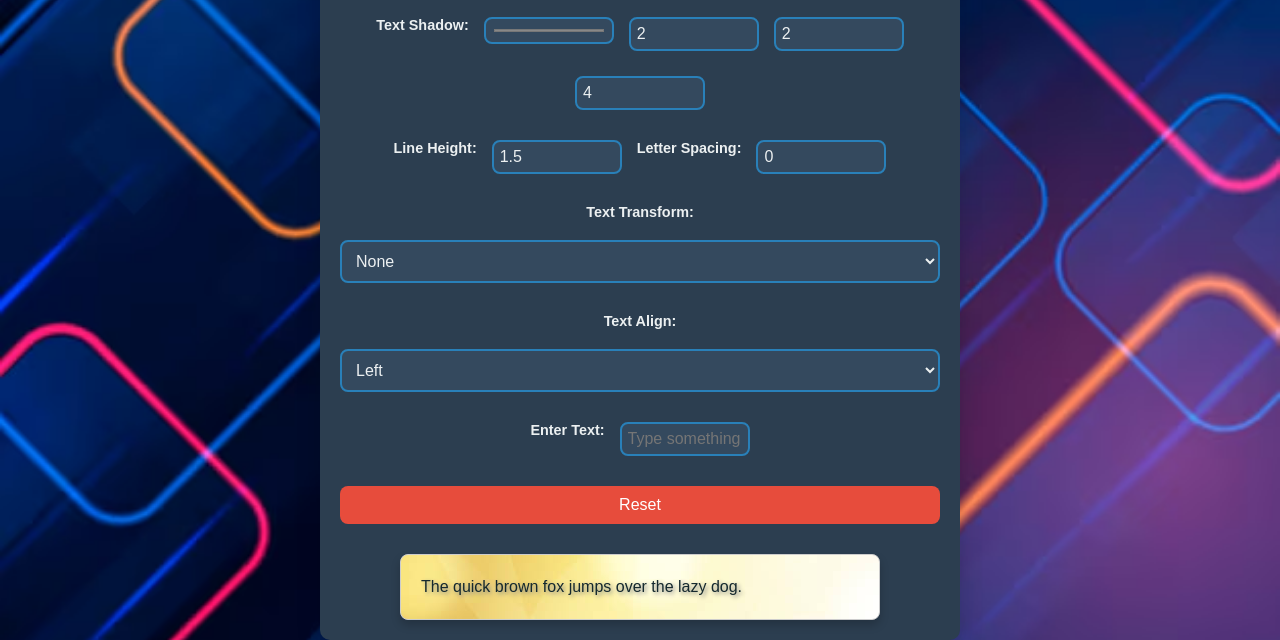
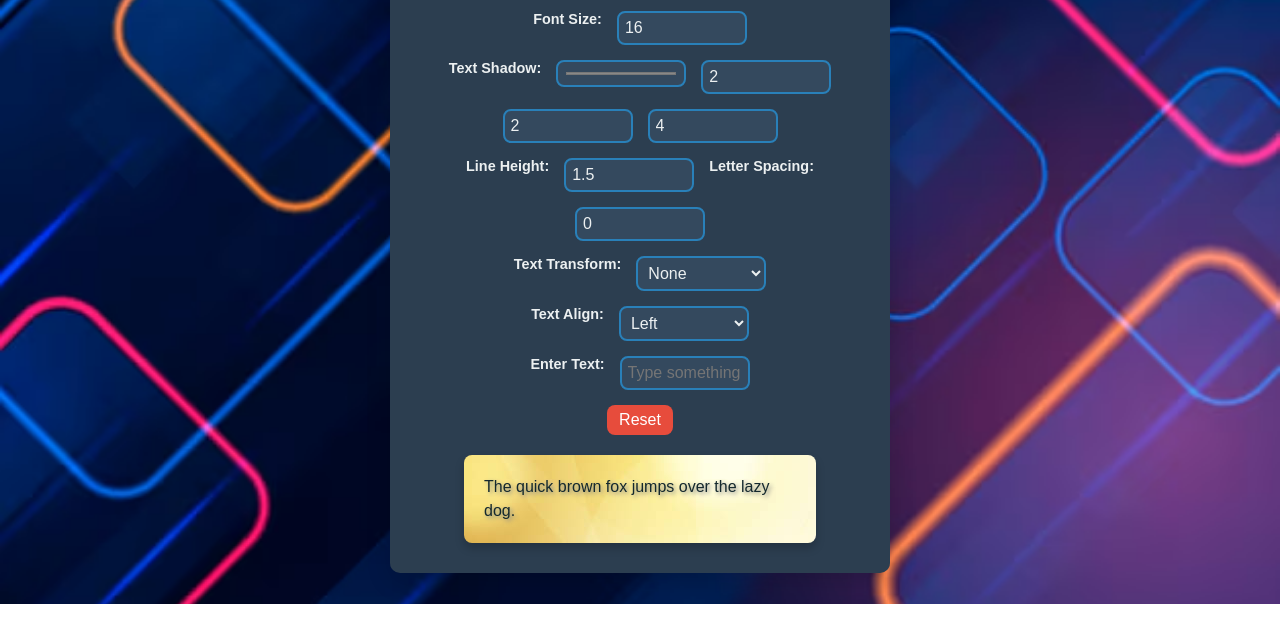
Before and after one commit to pratima0012/Advanced-Font-Generator, a plain HTML site: page index.html in a window 1280 px wide. Shown: the part 196-836 px from the top of the page. After the commit the page ends 800 px from the top, so only its background shows below. Drawn offline with Linux system fonts and the light colour scheme.

Commit message:
Update index.html

```diff
--- a/index.html
+++ b/index.html
@@ -6,52 +6,6 @@
     <title>Advanced Font Generator</title>
     <link href="https://fonts.googleapis.com/css2?family=Roboto:wght@300;400;700&family=Poppins:wght@200;400;600&family=Lobster&family=Oswald&display=swap" rel="stylesheet">
     <link rel="stylesheet" href="styles.css">
-    <style>
-        body {
-            font-family: Arial, sans-serif;
-            margin: 0;
-            padding: 0;
-            box-sizing: border-box;
-        }
-        .container {
-            padding: 20px;
-            max-width: 100%;
-            margin: 0 auto;
-        }
-        .controls {
-            margin-bottom: 20px;
-        }
-        label {
-            display: block;
-            margin-bottom: 5px;
-        }
-        input, select, button {
-            width: 100%;
-            padding: 10px;
-            margin-bottom: 10px;
-            box-sizing: border-box;
-        }
-        .output {
-            margin-top: 20px;
-        }
-        #output-text {
-            padding: 20px;
-            border: 1px solid #ccc;
-            background-color: #f9f9f9;
-            text-align: left;
-        }
-        #save-btn {
-            margin-top: 10px;
-        }
-        @media (max-width: 600px) {
-            .container {
-                padding: 10px;
-            }
-            input, select, button {
-                padding: 8px;
-            }
-        }
-    </style>
 </head>
 <body>
 
```
